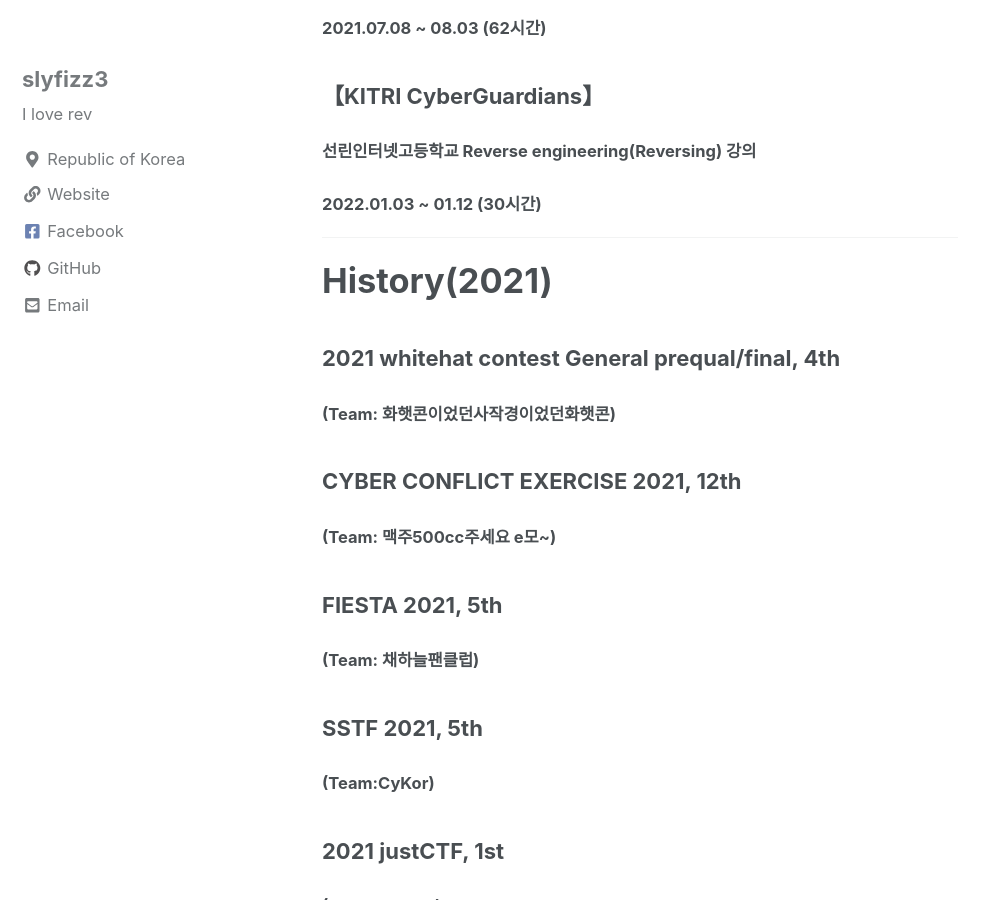
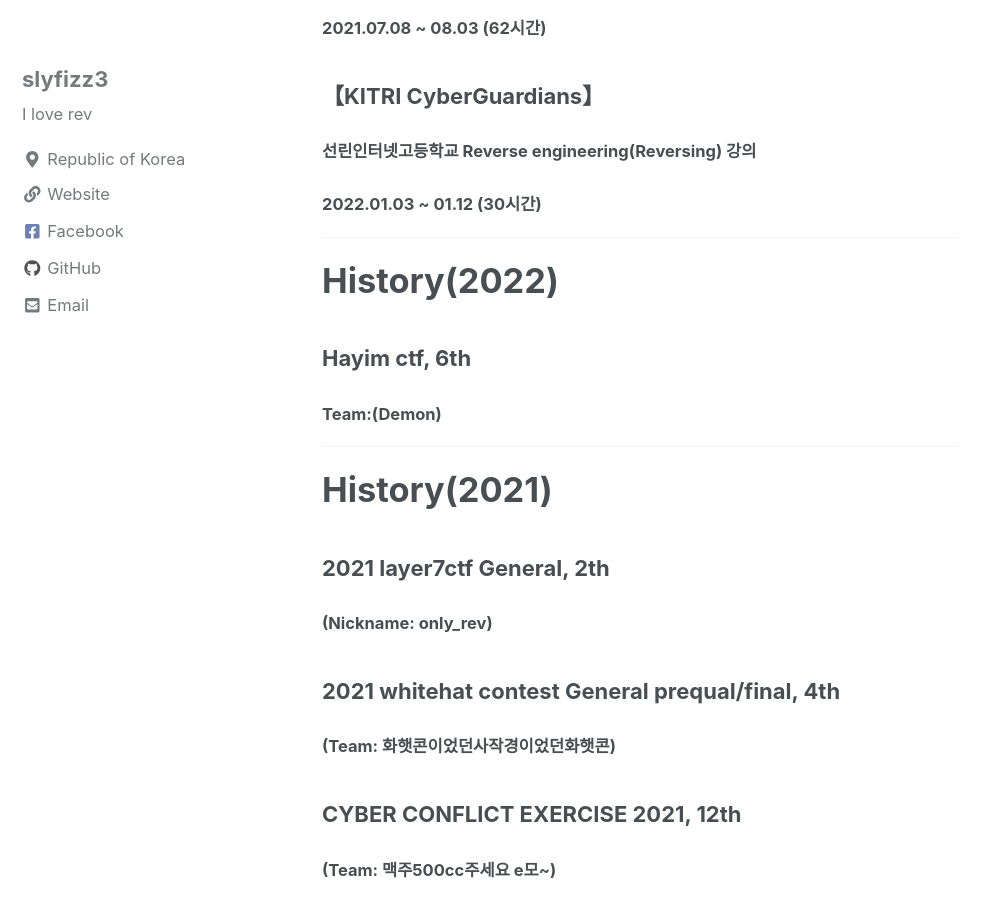
Before and after one commit to slyfizz3/slyfizz3.github.io, a Jekyll site: the page built from _pages/about.md, in a window 1280 px wide and 900 px high, scrolled down 1474 px. Shown: the whole window, without its empty margins (0-998 px from the left). Built offline with Jekyll 4.4.1, drawn with Linux system fonts in a browser that asks for light colours; cached includes are drawn as plain includes; nearby versions of some CDN libraries.

Commit message:
Update about.md

```diff
--- a/_pages/about.md
+++ b/_pages/about.md
@@ -53,8 +53,17 @@ Nickname:slyfizz,rev4fun
 
 ---
 
+# History(2022)
+
+### Hayim ctf, 6th
+#### Team:(Demon)
+
+---
 
 # History(2021)
+
+### 2021 layer7ctf General, 2th
+#### (Nickname: only_rev)
 
 ### 2021 whitehat contest General prequal/final, 4th
 #### (Team: 화햇콘이었던사작경이었던화햇콘)
```
